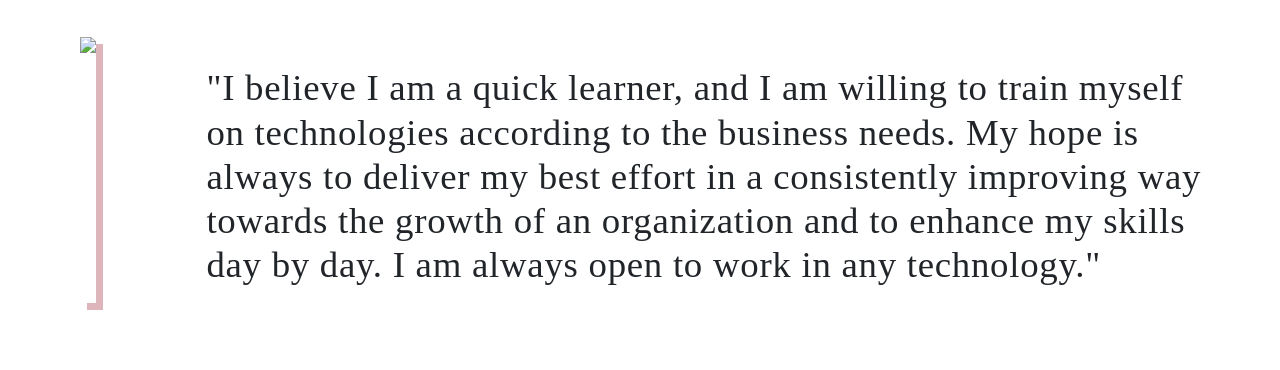
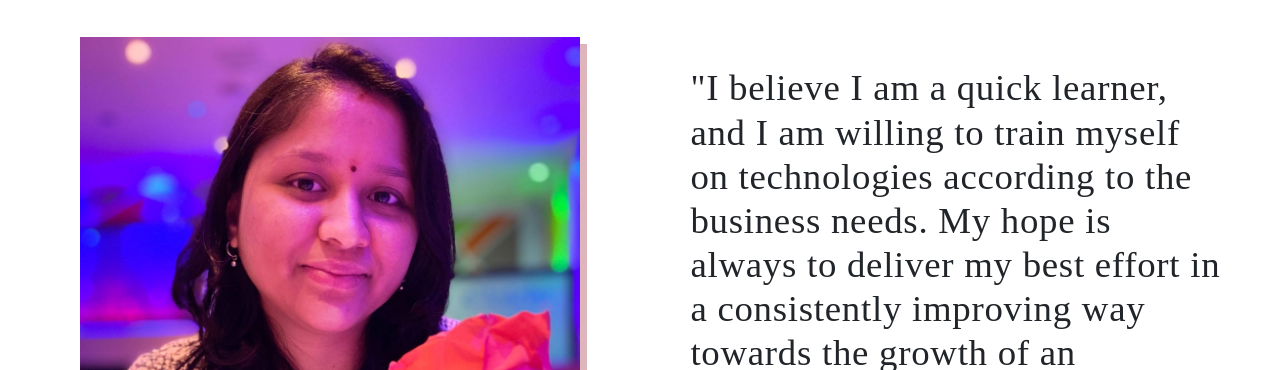
Before and after one commit to Saraswathy26/Portfolio, a plain HTML site: page index.html in a window 1280 px wide. Shown: the part 140-510 px from the top of the page. Drawn offline with nearby package versions, Linux system fonts and the light colour scheme; the site is published under a folder, as on GitHub Pages, so addresses that start at the root find nothing; a web font is replaced by a local one.

Commit message:
Image path updated

```diff
--- a/index.html
+++ b/index.html
@@ -35,7 +35,7 @@
     <hr>
 
     <div class="section1">
-        <img id="image"class="fade-in-image" src="/Images/Cv IMAGE.jpeg">
+        <img id="image"class="fade-in-image" src="Images/Cv IMAGE.jpeg">
         <p id="content" >"I believe I am a quick learner, and I am willing to train myself on
             technologies according to the business needs. My hope is always to deliver
             my best effort in a consistently improving way towards the growth of an
```
